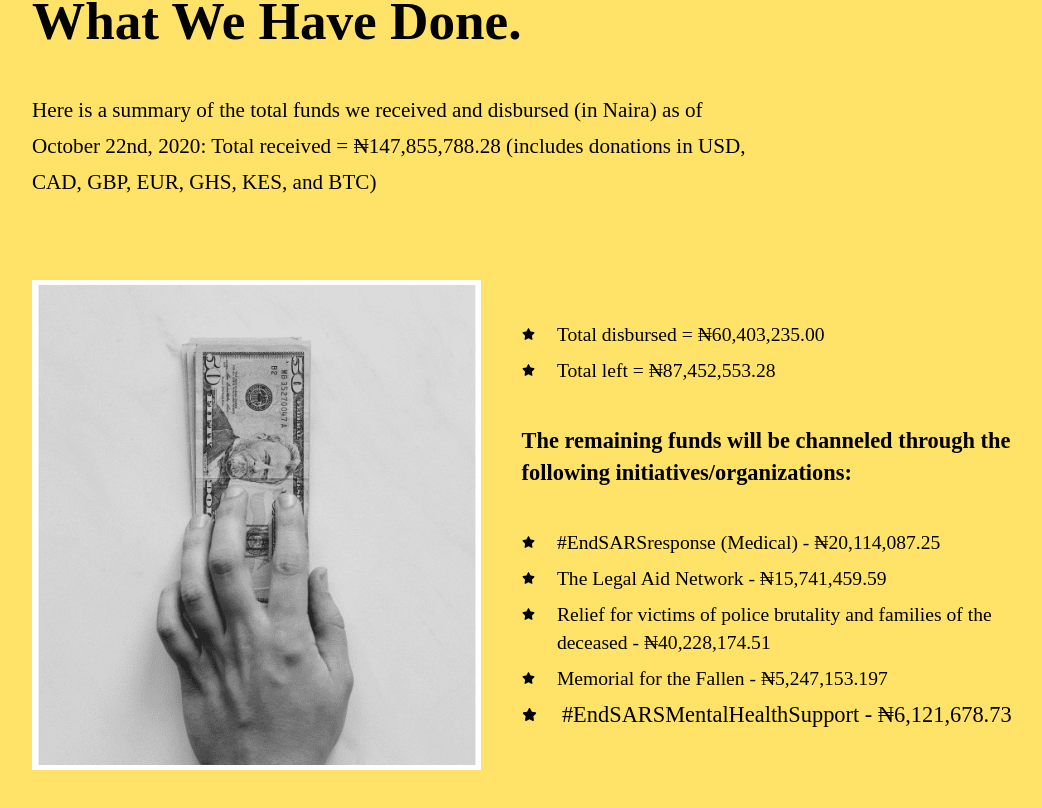
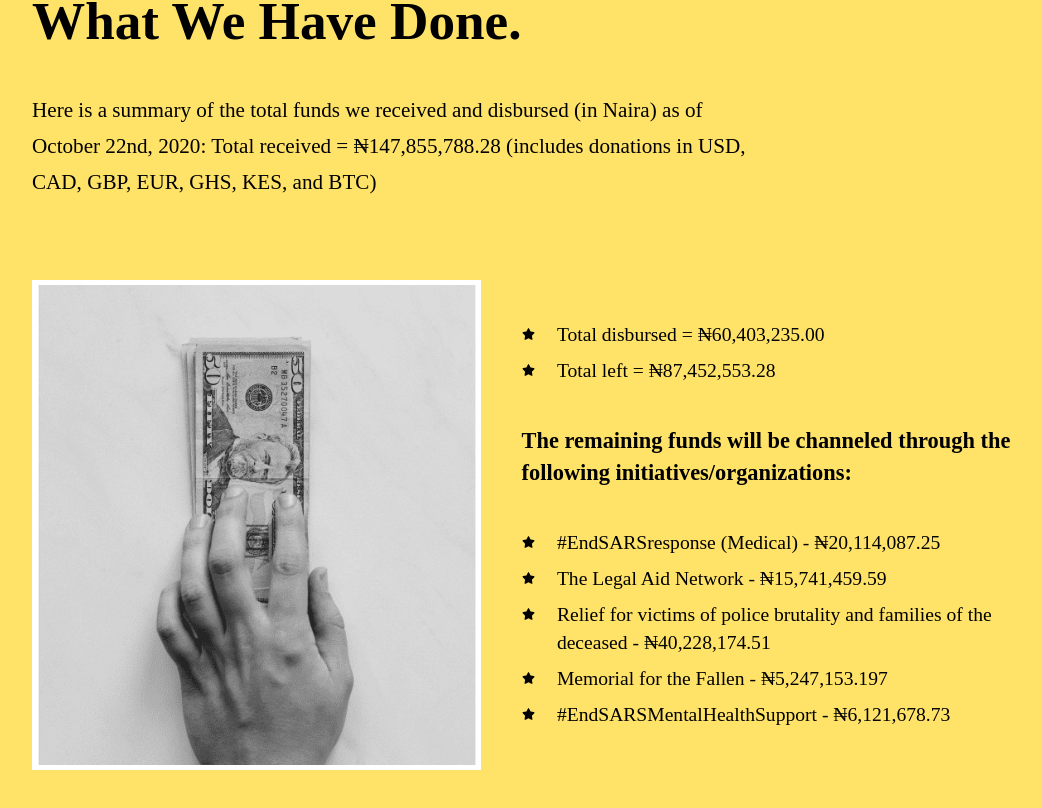
Before and after one commit to DevvEmeka/feministco-clone, a React (Vite) app: page / in a window 1280 px wide. Shown: the part 2535-3343 px from the top of the page, without its empty margins (98-1140 px from the left). Built offline with nearby package versions, Linux system fonts and the light colour scheme; a web font is replaced by a local one.

Commit message:
add fontweight and font size to finance component

```diff
--- a/src/files/Finances.jsx
+++ b/src/files/Finances.jsx
@@ -32,7 +32,7 @@ const Finances = () => {
             <li className="before-ti-star laptop:text-[1.4em] text-[1.1em] font-medium laptop:leading-7">
               #EndSARSresponse (Medical) - ₦20,114,087.25
             </li>
-            <li className="before-ti-star laptop:text-[1.4em] laptop:leading-7">
+            <li className="before-ti-star laptop:text-[1.4em] text-[1.1em] font-medium laptop:leading-7">
               The Legal Aid Network - ₦15,741,459.59
             </li>
             <li className="before-ti-star laptop:text-[1.4em] text-[1.1em] font-medium laptop:leading-7">
@@ -42,7 +42,7 @@ const Finances = () => {
             <li className="before-ti-star laptop:text-[1.4em] text-[1.1em] font-medium laptop:leading-7">
               Memorial for the Fallen - ₦5,247,153.197
             </li>
-            <li className="before-ti-star laptop:text-[1.6em] text-[1.1em] font-medium laptop:leading-7">
+            <li className="before-ti-star laptop:text-[1.4em] text-[1.1em] font-medium laptop:leading-7">
               #EndSARSMentalHealthSupport - ₦6,121,678.73
             </li>
           </ul>
```
